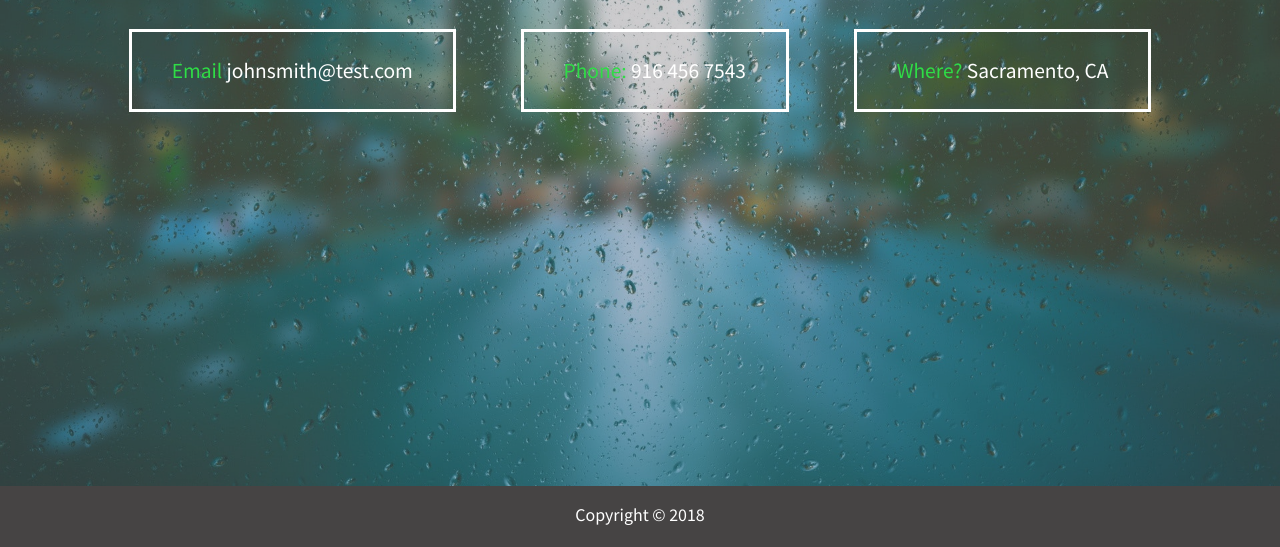
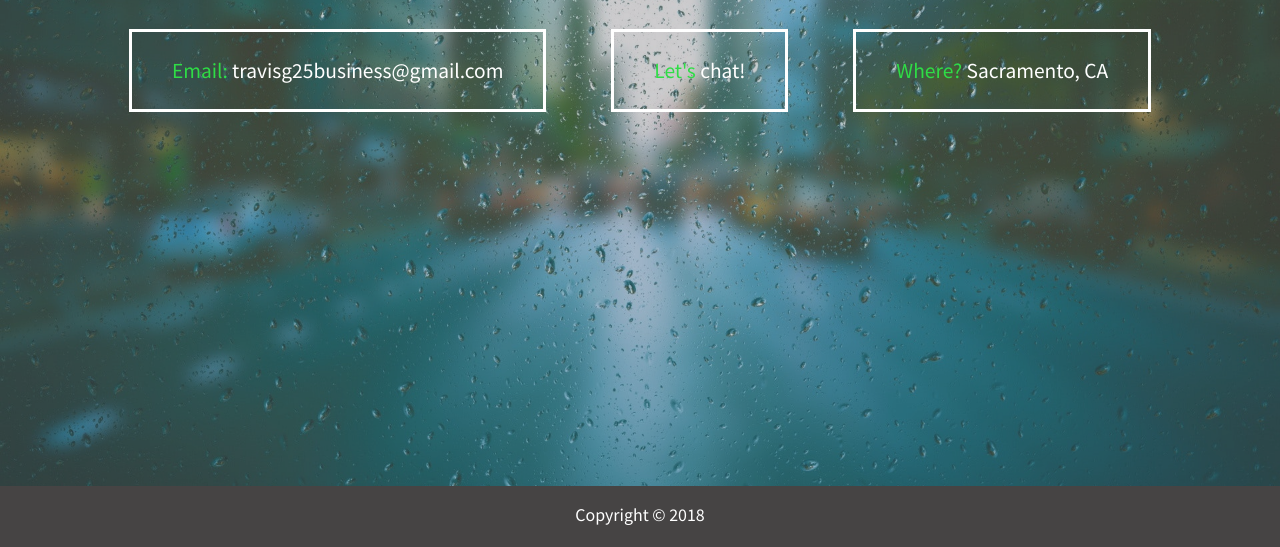
Before and after one commit to Travisg25/blikk, a website: page dist/contact.html in a window 1280 px wide. Shown: the part 253-800 px from the top of the page. Drawn offline with Linux system fonts and the light colour scheme.

Commit message:
contact page update

```diff
--- a/dist/contact.html
+++ b/dist/contact.html
@@ -63,12 +63,13 @@
           This is how you can get ahold of me... </h2>
         <div class="boxes">
           <div class="">
-            <span class="text-secondary">Email</span>
-            johnsmith@test.com
+            <a target="_blank" href="href=mailto:travisg25business@gmail.com">
+              <span class="text-secondary">Email:</span></a>
+            travisg25business@gmail.com
           </div>
           <div class="">
-            <span class="text-secondary">Phone:</span>
-            916 456 7543 </div>
+            <span class="text-secondary">Let's</span>
+            chat! </div>
           <div class="">
             <span class="text-secondary">Where?</span>
             Sacramento, CA
```
